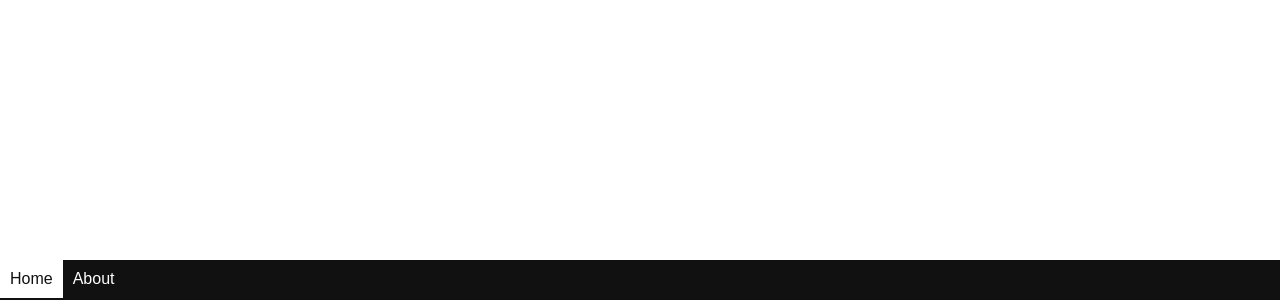
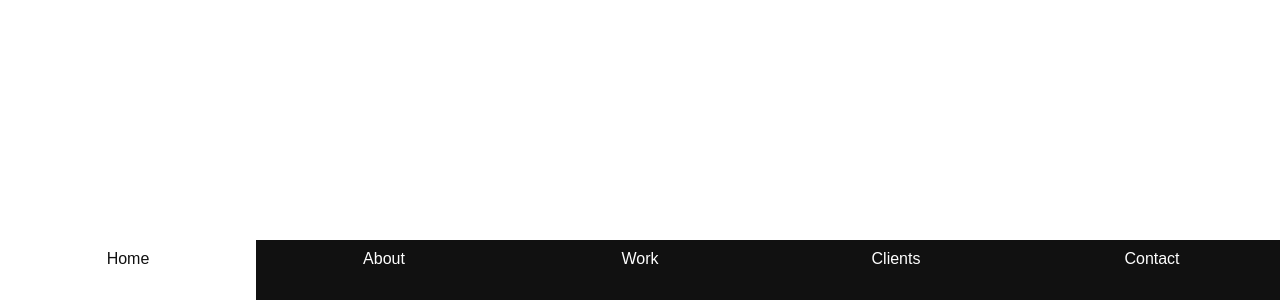
Before and after one commit to diamanthaxhimusa/uw-site, a React (Create React App) app: page /home in a window 1280 px wide. Shown: the part 500-800 px from the top of the page. Built offline with nearby package versions, Linux system fonts and the light colour scheme.

Commit message:
nav size

```diff
--- a/src/components/Navbar.css
+++ b/src/components/Navbar.css
@@ -1,25 +1,42 @@
 .app-header {
   width: 100%;
-  height: 40px;
+  height: 60px;
   position: fixed;
   bottom: 0;
   right: 0;
   left: 0;
   background-color: #111;
 }
+.app-header nav {
+  height: 100%;
+}
 .nav-list {
   list-style-type: none;
   margin: 0;
   padding: 0;
+  display: flex;
+  height: 100%;
+}
+
+.nav-item {
+  float: left;
+  flex: 1;
+  height: 100%;
 }
 
 .nav-item:hover {
   background-color: #fff;
 }
 
-.nav-item {
-  float: left;
+.nav-link {
+  display: block;
+  text-align: center;
+  text-decoration: none;
+  color: #FFFFFF;
+  padding: 10px;
+  height: 100%;
 }
+
 .nav-item.roll {
   display: inline-block;
   overflow: hidden;
@@ -47,12 +64,7 @@
   -webkit-transform-style: preserve-3d;
   -moz-transform-style: preserve-3d;
 }
-.nav-link {
-  display: block;
-  text-decoration: none;
-  color: #FFFFFF;
-  padding: 10px;
-}
+
 .nav-link.active {
   background-color: #FFFFFF;
   color: #111;
@@ -70,26 +82,15 @@
   -webkit-transform: translate3d( 0px, 0px, -30px ) rotateX( 90deg );
   -moz-transform: translate3d( 0px, 0px, -30px ) rotateX( 90deg );
 }
-.nav-item .nav-link.active:after {
-  content: attr(data-title);
-  display: block;
-  position: absolute;
-  left: 0;
-  top: 0;
-  padding: 10px;
-  color: #111;
-  background-color: #fff;
-  -webkit-transform-origin: 50% 0%;
-  -moz-transform-origin: 50% 0%;
-  -webkit-transform: translate3d( 0px, 105%, 0px ) rotateX( -90deg );
-  -moz-transform: translate3d( 0px, 105%, 0px ) rotateX( -90deg );
-}
+
 .nav-item .nav-link:after {
   content: attr(data-title);
   display: block;
   position: absolute;
   left: 0;
   top: 0;
+  right: 0;
+  height: 100%;
   padding: 10px;
   background: #fff;
   color: #111;
--- a/src/components/Navbar.js
+++ b/src/components/Navbar.js
@@ -1,5 +1,5 @@
 import React, { Component } from 'react';
-import { BrowserRouter as Router, Route, NavLink, Redirect, withRouter } from 'react-router-dom';
+import { BrowserRouter as Router, Route, NavLink, Link, Redirect, withRouter } from 'react-router-dom';
 import './Navbar.css';
 
 class Navbar extends Component {
@@ -22,6 +22,21 @@ class Navbar extends Component {
                 About
               </NavLink>
             </li>
+            <li className={`nav-item roll`}>
+              <Link to="/home" className="nav-link" data-title="Work">
+                Work
+              </Link>
+            </li>
+            <li className={`nav-item roll`}>
+              <Link to="/about" className="nav-link" data-title="Clients">
+                Clients
+              </Link>
+            </li>
+            <li className={`nav-item roll`}>
+              <Link to="/about" className="nav-link" data-title="Contact">
+                Contact
+              </Link>
+            </li>
           </ul>
         </nav>
       </div>
```
